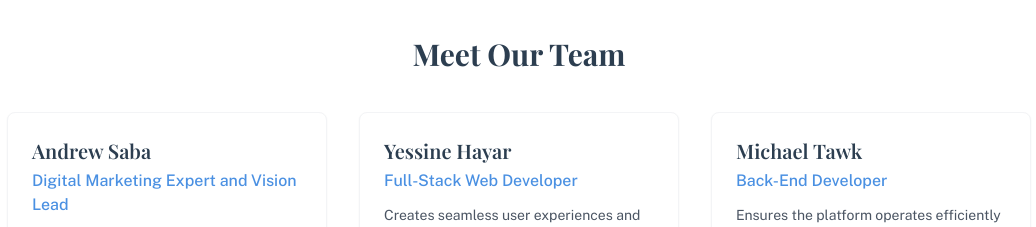
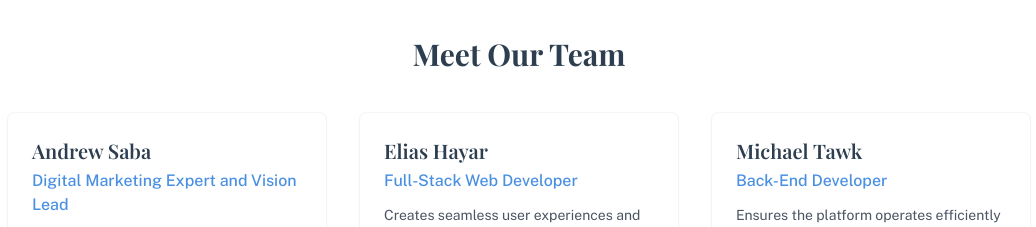
Before and after one commit to bouriad/bless-now, a React (Vite) app: page /about in a window 1280 px wide. Shown: the part 1740-1967 px from the top of the page, without its empty margins (121-1157 px from the left). Built offline with nearby package versions, Linux system fonts and the light colour scheme.

Commit message:
Replace Yessine with Elias
Replaces "Yessine" with "Elias" in the About page team section.

```diff
--- a/src/pages/About.tsx
+++ b/src/pages/About.tsx
@@ -1,3 +1,4 @@
+
 import React from 'react';
 import Navbar from '@/components/Navbar';
 import Footer from '@/components/Footer';
@@ -13,7 +14,7 @@ const AboutUs = () => {
       bio: "Combines spiritual drive with marketing expertise to guide BlessNow's vision and outreach strategies."
     },
     {
-      name: "Yessine Hayar",
+      name: "Elias Hayar",
       role: "Full-Stack Web Developer",
       bio: "Creates seamless user experiences and builds the technical foundation that powers our platform."
     },
```
